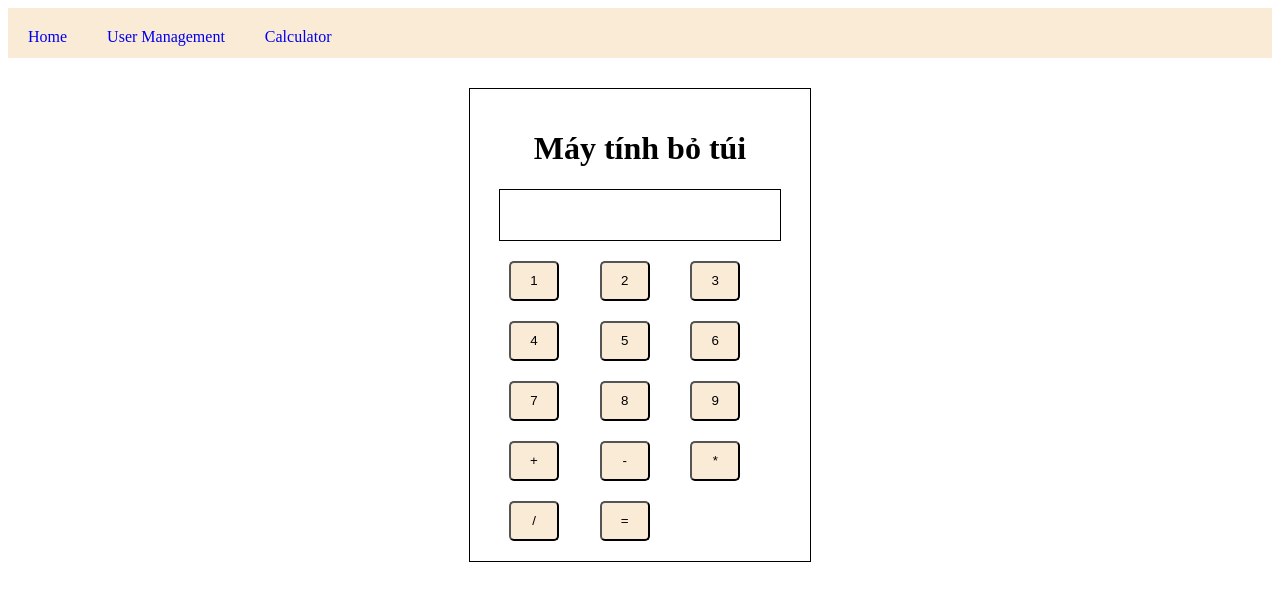
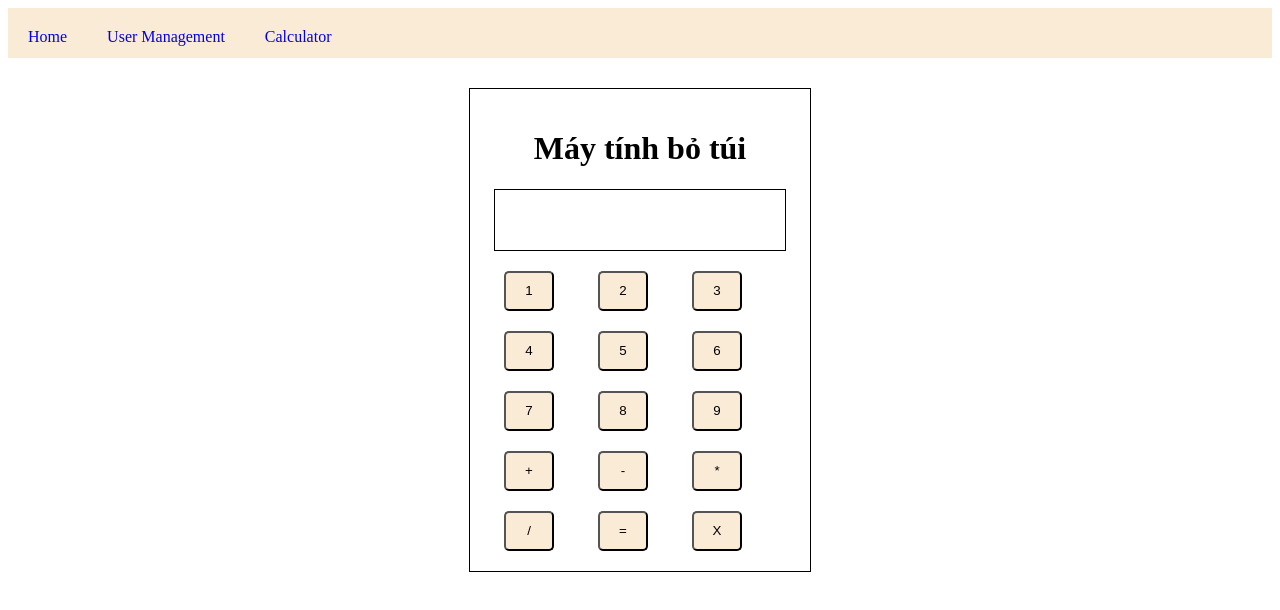
Before and after one commit to Nhat12072002/practice-vue-js, a Vue app: page /calculator in a window 1280 px wide. Shown: the top 610 px of the page. Built offline with nearby package versions, Linux system fonts and the light colour scheme.

Commit message:
logic for calculator

```diff
--- a/src/components/calculator/ButtonComponent.vue
+++ b/src/components/calculator/ButtonComponent.vue
@@ -20,8 +20,11 @@ const func= () =>{
 <style>
 .button-calc{
     width: 50px;
+    gap: 10px
 }
 .button-calc:hover{
     width: 50px;
+    gap: 10px
+
 }
 </style>
--- a/src/components/calculator/ResultComponent.vue
+++ b/src/components/calculator/ResultComponent.vue
@@ -1,11 +1,16 @@
 <template>
     <div class="result-container">
-
+        {{ valueDisplay }}
     </div>
 </template>
 
 <script setup>
-
+const props= defineProps({
+    valueDisplay: {
+        type: String,
+        required: true,
+    }
+})
 </script>
 
 <style>
@@ -13,5 +18,10 @@
     height: 50px;
     width: 280px;
     border: black solid 1px;
+    display: flex;
+    align-items: center;
+    font-size: 20px;
+    padding: 5px;
+    justify-content: end;
 }
 </style>
--- a/src/views/CalculatorView.vue
+++ b/src/views/CalculatorView.vue
@@ -3,23 +3,24 @@
     <div class="calculator-container">
         <h1>Máy tính bỏ túi</h1>
         <div class="result">
-            <ResultComponent/>
+            <ResultComponent :valueDisplay="valueDisplay"/>
         </div>
         <ListButtonComponent>
-            <ButtonComponent label="1"></ButtonComponent>
-            <ButtonComponent label="2"></ButtonComponent>
-            <ButtonComponent label="3"></ButtonComponent>
-            <ButtonComponent label="4"></ButtonComponent>
-            <ButtonComponent label="5"></ButtonComponent>
-            <ButtonComponent label="6"></ButtonComponent>
-            <ButtonComponent label="7"></ButtonComponent>
-            <ButtonComponent label="8"></ButtonComponent>
-            <ButtonComponent label="9"></ButtonComponent>
-            <ButtonComponent label="+"></ButtonComponent>
-            <ButtonComponent label="-"></ButtonComponent>
-            <ButtonComponent label="*"></ButtonComponent>
-            <ButtonComponent label="/"></ButtonComponent>
-            <ButtonComponent label="="></ButtonComponent>
+            <ButtonComponent label="1" @click="input(1)" ></ButtonComponent>
+            <ButtonComponent label="2" @click="input(2)"></ButtonComponent>
+            <ButtonComponent label="3" @click="input(3)"></ButtonComponent>
+            <ButtonComponent label="4" @click="input(4)"></ButtonComponent>
+            <ButtonComponent label="5" @click="input(5)"></ButtonComponent>
+            <ButtonComponent label="6" @click="input(6)"></ButtonComponent>
+            <ButtonComponent label="7" @click="input(7)"></ButtonComponent>
+            <ButtonComponent label="8" @click="input(8)"></ButtonComponent>
+            <ButtonComponent label="9" @click="input(9)"></ButtonComponent>
+            <ButtonComponent label="+" @click="input('+')"></ButtonComponent>
+            <ButtonComponent label="-" @click="input('-')"></ButtonComponent>
+            <ButtonComponent label="*" @click="input('*')"></ButtonComponent>
+            <ButtonComponent label="/" @click="input('/')"></ButtonComponent>
+            <ButtonComponent label="=" @click="equals()"></ButtonComponent>
+            <ButtonComponent label="X" @click="clearAll()"></ButtonComponent>
         </ListButtonComponent>
     </div>
 </div>
@@ -29,7 +30,17 @@
 import ResultComponent from "@/components/calculator/ResultComponent.vue"
 import ButtonComponent from "@/components/calculator/ButtonComponent.vue"
 import ListButtonComponent from "@/components/calculator/ListButtonComponent.vue"
-
+import { ref } from "vue"
+const valueDisplay= ref('')
+const input = (value)=>{
+    valueDisplay.value+=value
+}
+const equals= ()=>{
+    valueDisplay.value= eval(valueDisplay.value).toString()
+}
+const clearAll= () => {
+    valueDisplay.value= ""
+}
 </script>
 
 <style>
```
